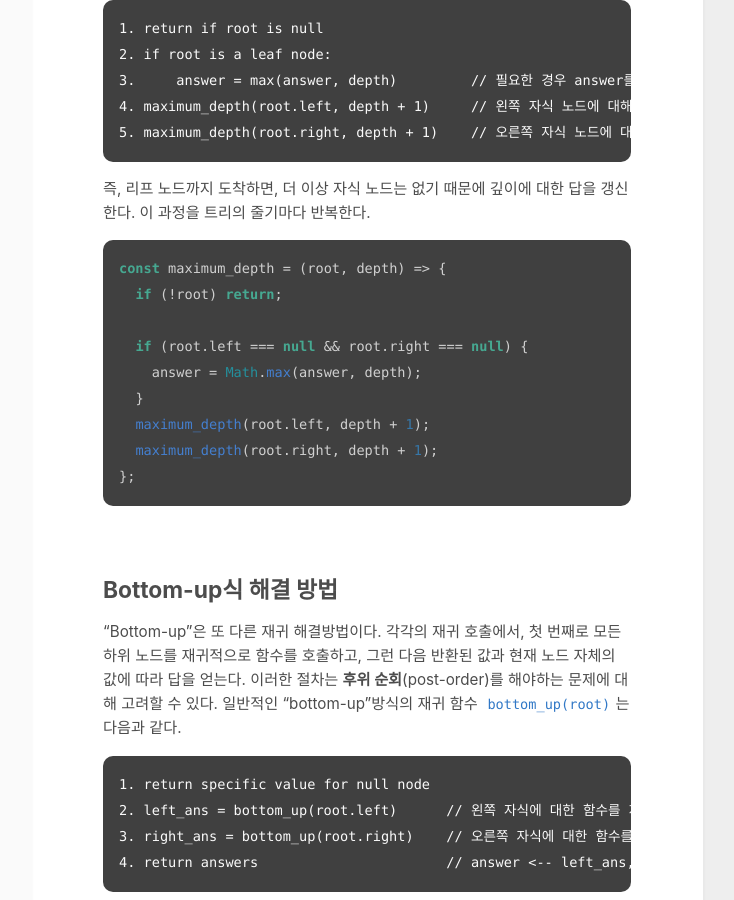
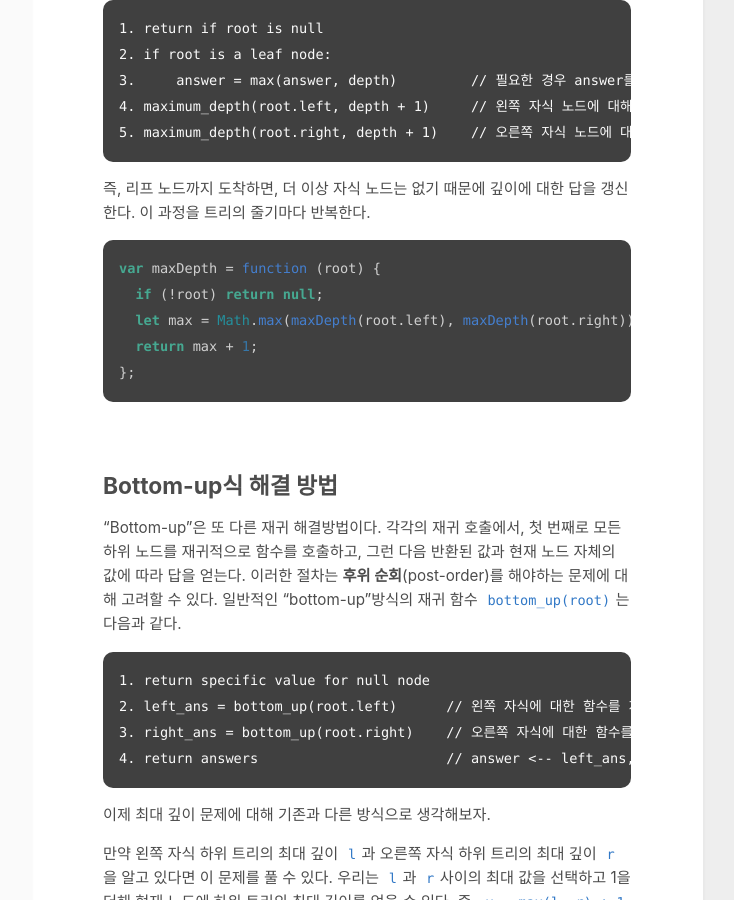
Before and after one commit to hyunwoome/hyunwoome.github.io, a Jekyll site: the page built from _posts/Algorithm/2021-06-28-Recursive.md, in a window 1280 px wide and 900 px high, scrolled down 1251 px. Shown: the whole window, without its empty margins (417-1151 px from the left). Built offline with Jekyll 4.4.1, drawn with Linux system fonts in a browser that asks for light colours; comment, search, counter and statistics services are not loaded.

Commit message:
post: Programmers 스킬트리

````diff
--- a/_posts/Algorithm/2021-06-28-Recursive.md
+++ b/_posts/Algorithm/2021-06-28-Recursive.md
@@ -43,14 +43,10 @@ comments: true
 즉, 리프 노드까지 도착하면, 더 이상 자식 노드는 없기 때문에 깊이에 대한 답을 갱신한다. 이 과정을 트리의 줄기마다 반복한다.
 
 ```js
-const maximum_depth = (root, depth) => {
-  if (!root) return;
-
-  if (root.left === null && root.right === null) {
-    answer = Math.max(answer, depth);
-  }
-  maximum_depth(root.left, depth + 1);
-  maximum_depth(root.right, depth + 1);
+var maxDepth = function (root) {
+  if (!root) return null;
+  let max = Math.max(maxDepth(root.left), maxDepth(root.right));
+  return max + 1;
 };
 ```
 
--- /dev/null
+++ b/categories/Programmers.html
@@ -0,0 +1,6 @@
+---
+layout: page
+type: Programmers
+---
+
+{% include archive.html %}
````
Also changed, not shown: _posts/Programmers/2021-06-29-skilltree.md (added, +72 -0 lines).
